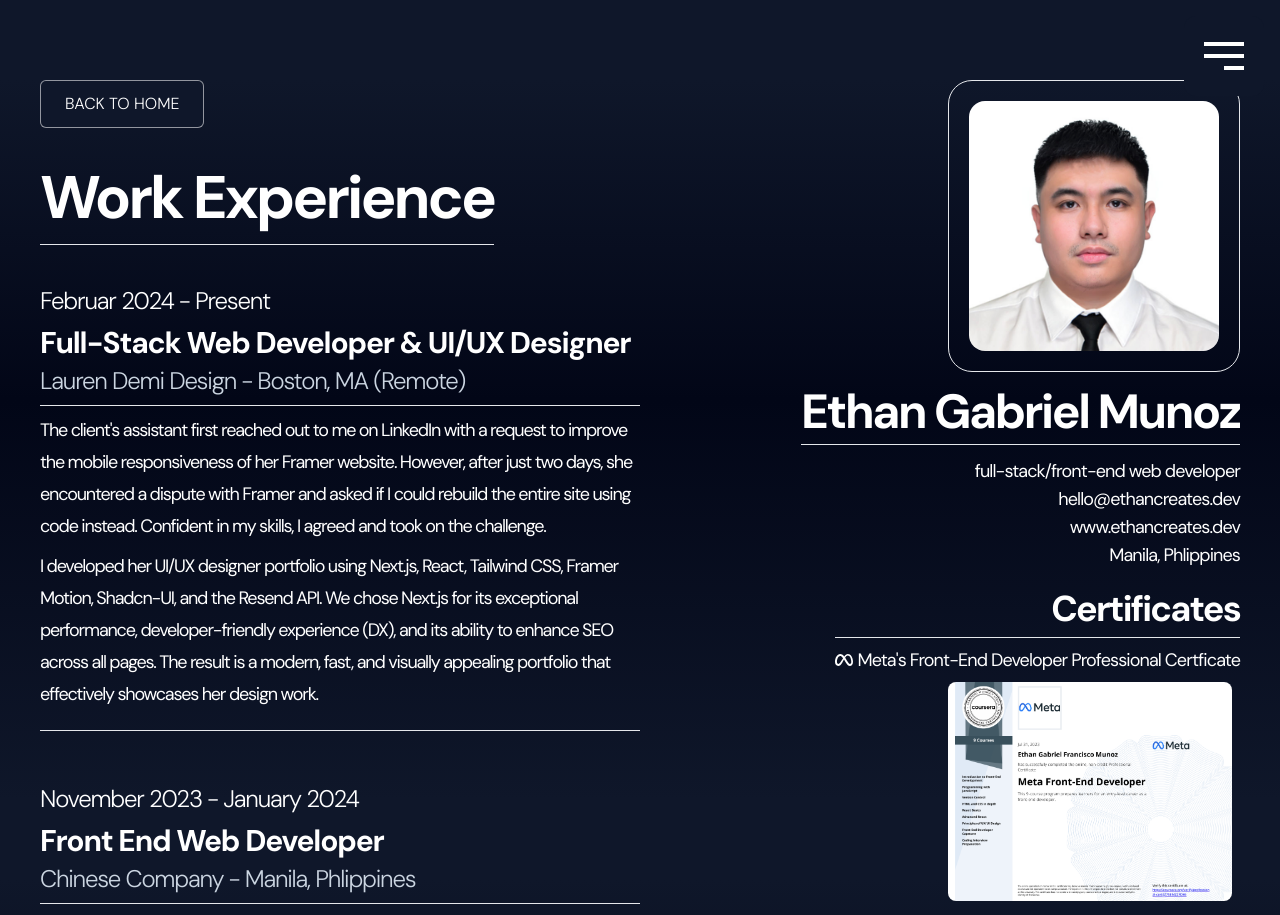
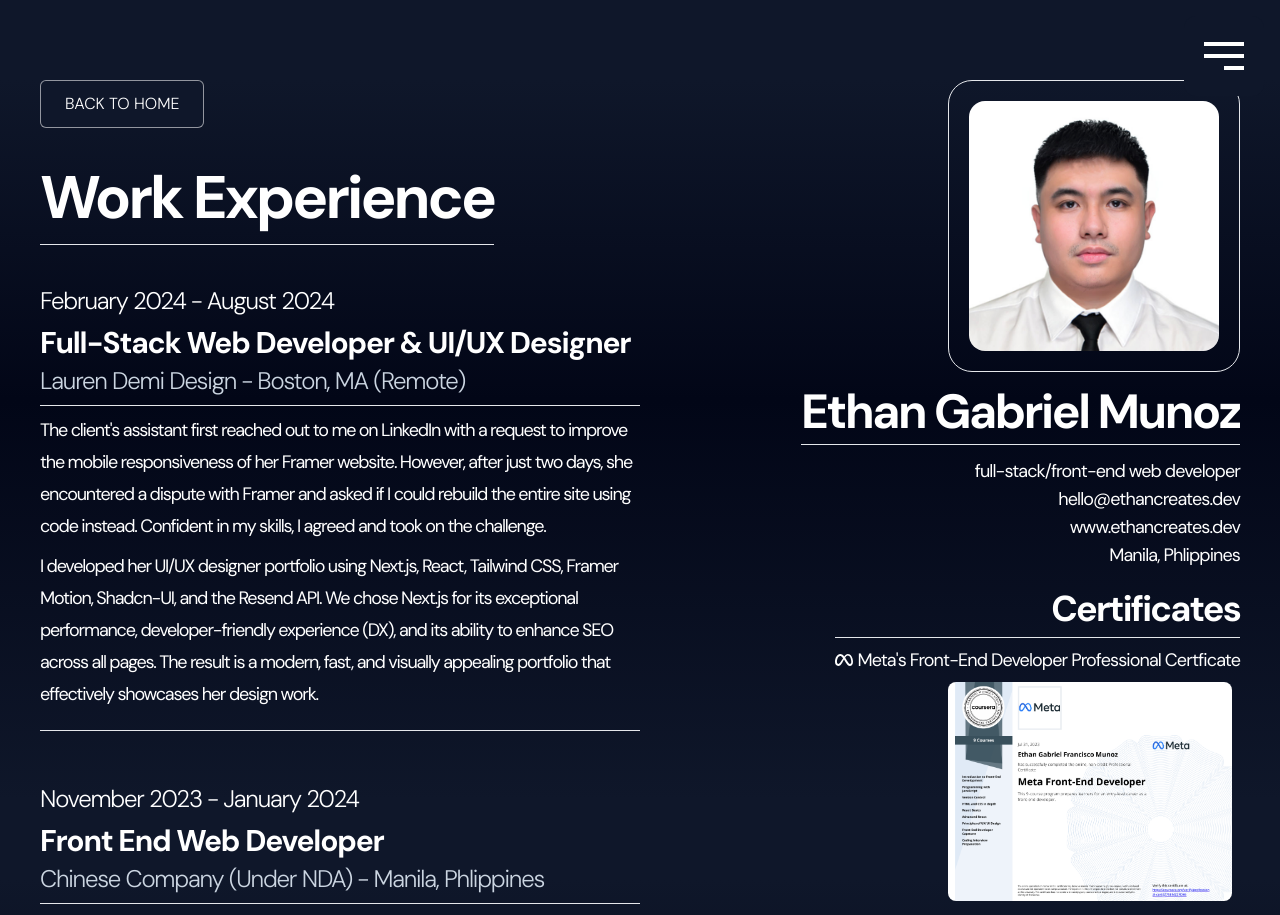
Before and after one commit to ethancreates/ethancreates-portfolio, a Next.js app: page /about in a window 1280 px wide. Shown: the top 915 px of the page. Built offline with nearby package versions, Linux system fonts and the light colour scheme.

Commit message:
typo fix in about page

```diff
--- a/src/app/about/page.tsx
+++ b/src/app/about/page.tsx
@@ -256,9 +256,11 @@ const generalSkills = [
   "Attention to Detail",
 ];
 
+
+
 const WorkExperienceData = [
   {
-    date: "Februar 2024 - Present",
+    date: "February 2024 - August 2024",
     position: "Full-Stack Web Developer & UI/UX Designer",
     company: "Lauren Demi Design",
     location: "Boston, MA (Remote)",
@@ -271,7 +273,7 @@ const WorkExperienceData = [
   {
     date: "November 2023 - January 2024",
     position: "Front End Web Developer",
-    company: "Chinese Company",
+    company: "Chinese Company (Under NDA)",
     location: "Manila, Phlippines",
     description: {
       first: `I was referred by a friend to their team to help them design and build their Job Portal, this was a part-time position. I coordinated with them when working on the design via Figma first, and build the front-end soon after. I was able to do so, by utilizing one of the industry standard React framework, Next.js. Coupled with Tailwind CSS for styling, Framer Motion for animations, React-Hook-Table&Form, & lastly Shadcn-UI as an unstyled component library.`,
```
